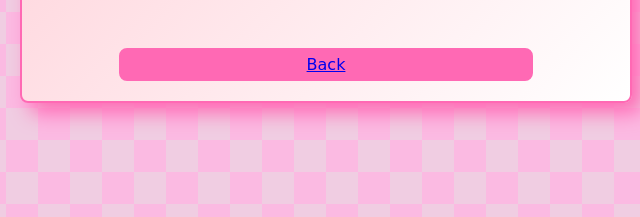
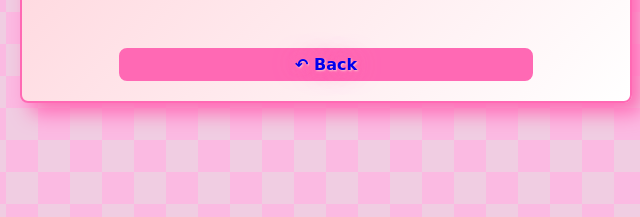
Before and after one commit to Zanfall/JasmineFansite, a plain HTML site: page aboutjasmine.html in a window 1280 px wide. Shown: the part 580-797 px from the top of the page, 314-954 px from the left. Drawn offline with Linux system fonts and the light colour scheme.

Commit message:
Text stuff

```diff
--- a/aboutjasmine.html
+++ b/aboutjasmine.html
@@ -13,6 +13,18 @@ background: url(img/background.png) center fixed;
 h1 {
     color: hotpink;
     text-shadow: 1px 1px 2px black, 0 0 25px hotpink, 0 0 5px hotpink;
+}
+
+a:link {
+    background-color: transparent;
+    text-decoration: none;
+    text-shadow: 1px 1px 2px pink, 0 0 25px hotpink, 0 0 10px hotpink
+}
+
+a:visited {
+    background-color: transparent;
+    text-decoration: none;
+    text-shadow: 1px 1px 2px pink, 0 0 25px hotpink, 0 0 10px hotpink
 }
 
 #rcorners {
@@ -65,7 +77,7 @@ From her first day on the job she has shown to be a prodigy loved by all fans of
 <br>Jasmine has no detractors or haters what so ever.
 </p>
 <br>
-<p id="rcornersbg"><a href="index.html">Back</a></p>
+<p id="rcornersbg"><a href="index.html"><b>&#8630; Back</b></a></p>
 
 </center>
 </center>
```
Also changed, not shown: index.html (+14 -1 lines).
